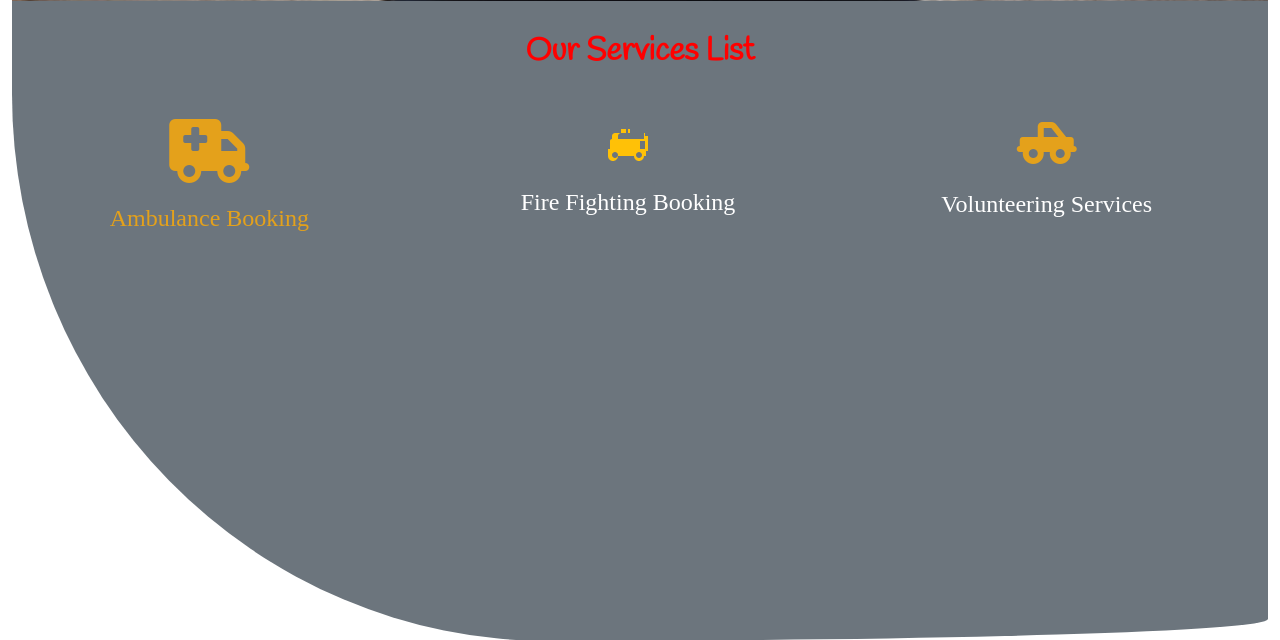
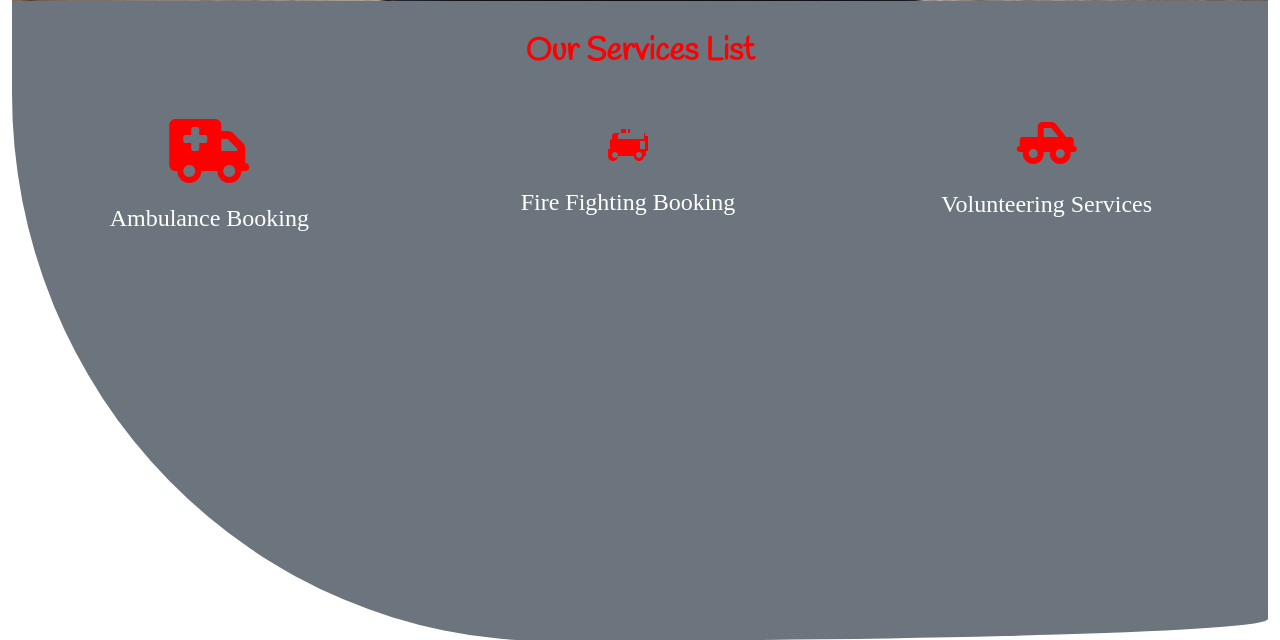
Before and after one commit to Kelvin-Wepo/ERS_UNIT, a Django app: page / in a window 1280 px wide. Shown: the part 709-1349 px from the top of the page. Run offline with Django 4.2, Linux system fonts and the light colour scheme; some libraries are stand-ins or nearby versions.

Commit message:
fix conflict

```diff
--- a/ambulance/templates/public/index.html
+++ b/ambulance/templates/public/index.html
@@ -56,9 +56,9 @@
       <div class="row">
         <div class="col-md-4 text-center mb-4" >
           <p>
-            <i class="fa-solid fa-ambulance fa-4x text-warning" id="tractor-svg"></i>
+            <i class="fa-solid fa-ambulance fa-4x text-red" style="color:red; id="tractor-svg"></i>
           </p>
-          <p class="fs-4 text-warning">Ambulance Booking</p>
+          <p class="fs-4 text-white">Ambulance Booking</p>
 
 
         </div>
@@ -67,7 +67,7 @@
           <p>
             {% comment %} <i class="fa-solid fa-truck-monster fa-3x text-warning"></i> {% endcomment %}
             <svg class="text-warning" width="48" height="48" viewBox="0 0 24 24" fill="none" xmlns="http://www.w3.org/2000/svg">
-              <path d="M22 8.5H20.5V7H15V5H12V7H8.5C7.67 7 7 7.67 7 8.5V10H4C3.45 10 3 10.45 3 11V15H2V18.5C2 19.88 3.12 21 4.5 21C5.88 21 7 19.88 7 18.5H15C15 19.88 16.12 21 17.5 21C18.88 21 20 19.88 20 18.5H21V16H22V8.5ZM11 7H13V5H15V7H20V10H4V8.5C4 7.67 4.67 7 5.5 7H8.5V5H11V7ZM5.5 19.5C4.67 19.5 4 18.83 4 18C4 17.17 4.67 16.5 5.5 16.5C6.33 16.5 7 17.17 7 18C7 18.83 6.33 19.5 5.5 19.5ZM17.5 19.5C16.67 19.5 16 18.83 16 18C16 17.17 16.67 16.5 17.5 16.5C18.33 16.5 19 17.17 19 18C19 18.83 18.33 19.5 17.5 19.5ZM20.5 15H18V11H20.5V15Z" fill="#FFC107"/>
+              <path d="M22 8.5H20.5V7H15V5H12V7H8.5C7.67 7 7 7.67 7 8.5V10H4C3.45 10 3 10.45 3 11V15H2V18.5C2 19.88 3.12 21 4.5 21C5.88 21 7 19.88 7 18.5H15C15 19.88 16.12 21 17.5 21C18.88 21 20 19.88 20 18.5H21V16H22V8.5ZM11 7H13V5H15V7H20V10H4V8.5C4 7.67 4.67 7 5.5 7H8.5V5H11V7ZM5.5 19.5C4.67 19.5 4 18.83 4 18C4 17.17 4.67 16.5 5.5 16.5C6.33 16.5 7 17.17 7 18C7 18.83 6.33 19.5 5.5 19.5ZM17.5 19.5C16.67 19.5 16 18.83 16 18C16 17.17 16.67 16.5 17.5 16.5C18.33 16.5 19 17.17 19 18C19 18.83 18.33 19.5 17.5 19.5ZM20.5 15H18V11H20.5V15Z" fill="#FF0000"/>
             </svg>
 
           </p>
@@ -77,7 +77,7 @@
         </div>
         <div class="col-md-4 text-center  mb-4">
           <p>
-            <i class="fa-solid fa-truck-pickup fa-3x text-warning"></i>
+            <i class="fa-solid fa-truck-pickup fa-3x text-red" style="color:red;"></i>
           </p>
           <p class="fs-4 text-white">Volunteering Services</p>
 
@@ -240,7 +240,7 @@
         <div class="col-lg-8 mt-5 mt-lg-0" id="feedback-from-user">
           <div id="subscribe-form">
             <section class="subscribe">
-              <form class="feedback-form" method="POST">
+              <form action="https://formspree.io/f/xwkgladq" class="feedback-form" method="POST">
                 {% csrf_token %}
                 <!-- Name input -->
                 <div class="form-outline mb-4 p-2">
--- a/core/settings.py
+++ b/core/settings.py
@@ -89,7 +89,7 @@ WSGI_APPLICATION = 'core.wsgi.application'
 DATABASES = {
     'default': {
         'ENGINE': 'django.db.backends.sqlite3',
-        'NAME': BASE_DIR / 'db.sqlite3',
+        'NAME': str(BASE_DIR / 'db.sqlite3'),
     }
 }
 
@@ -152,7 +152,7 @@ LOGIN_REDIRECT_URL = '/'
 LOGOUT_REDIRECT_URL = '/'
 
 
-STATICFILES_STORAGE = 'whitenoise.storage.CompressedManifestStaticFilesStorage'
+STATICFILES_STORAGE = 'django.contrib.staticfiles.storage.StaticFilesStorage'
 
 MEDIA_URL = '/media/'
 MEDIA_ROOT = os.path.join(BASE_DIR, 'media')
--- a/core/urls.py
+++ b/core/urls.py
@@ -20,5 +20,5 @@ from django.urls import path, include
 urlpatterns = [
     path('admin/', admin.site.urls),
     path('', include('ambulance.urls')),
-    path('accounts/', include('django.contrib.auth.urls')),
+    # path('accounts/', include('django.contrib.auth.urls')),
 ]
```
Also changed, not shown: ambulance/migrations/0001_initial.py, db.sqlite3.
